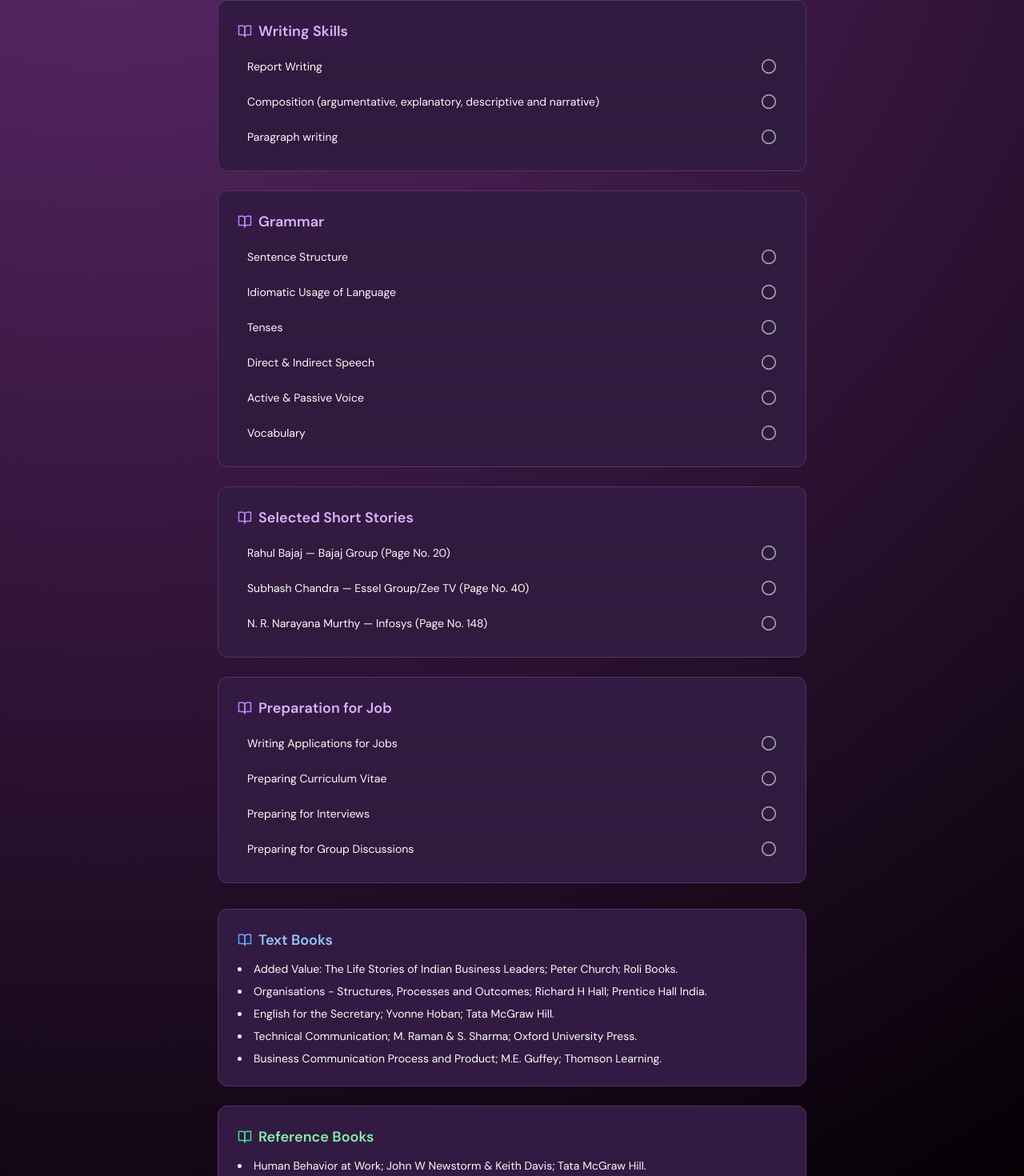
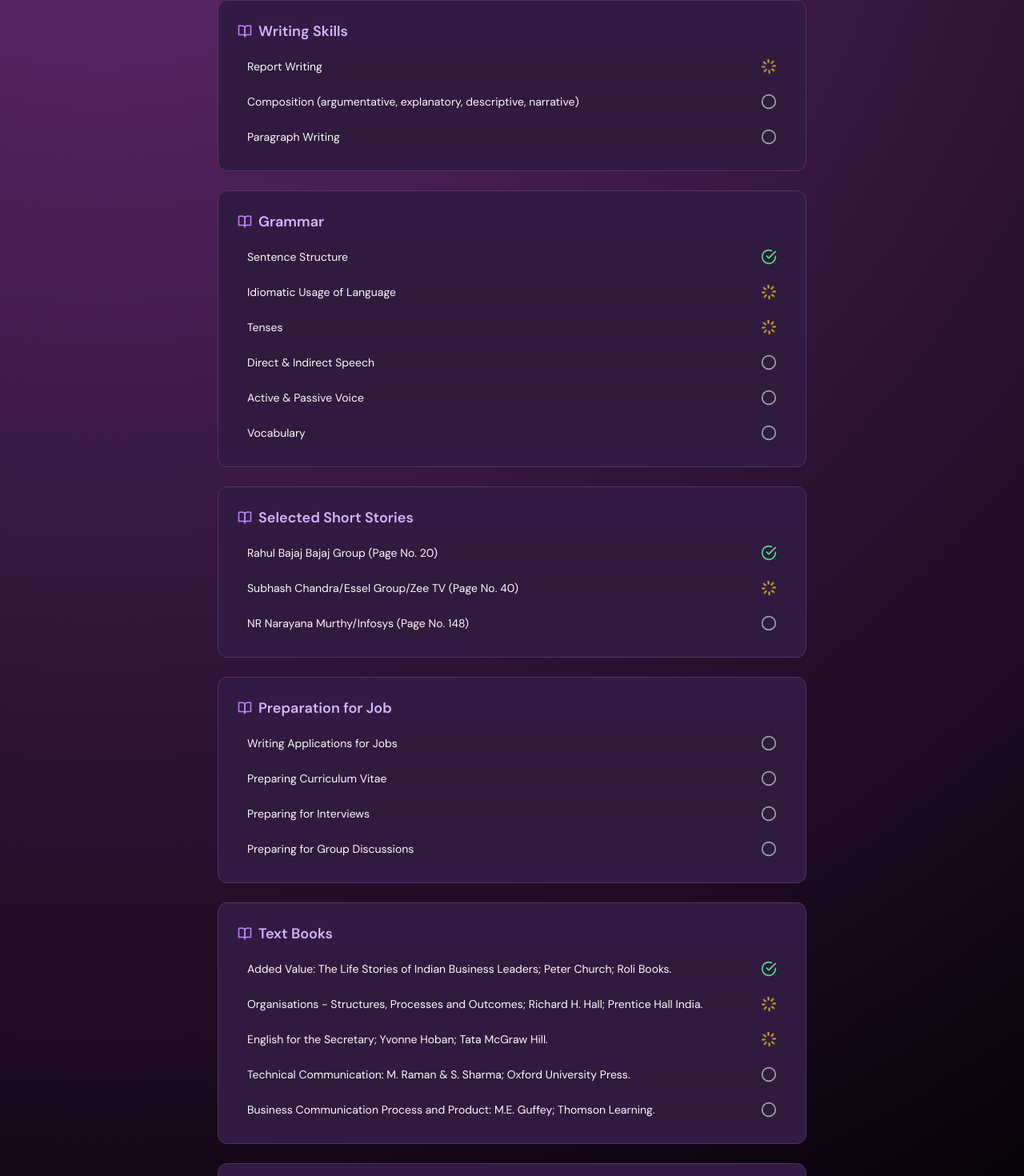
Before and after one commit to pyKinsu/VVITConnect, a Next.js app: page /bca/semester1/syllabus/101 in a window 1280 px wide. Shown: the part 884-2354 px from the top of the page at 80% size. Built offline with nearby package versions, Linux system fonts and the light colour scheme.

Commit message:
Update page.tsx

```diff
--- a/src/app/bca/semester1/syllabus/101/page.tsx
+++ b/src/app/bca/semester1/syllabus/101/page.tsx
@@ -1,91 +1,90 @@
 "use client";
 
-import { useState } from "react";
 import { FiCircle, FiCheckCircle, FiLoader, FiBookOpen } from "react-icons/fi";
 
-export default function EnglishSyllabusPage() {
-  const syllabus = [
+// ================== EDITABLE SYLLABUS DATA ==================
+// Status: 0 = Not Started, 1 = In Progress, 2 = Completed
+const syllabusData = [
   {
     title: "Business Correspondence",
     topics: [
-        "Structure of a Letter",
-        "Inquiry Letter",
-        "Sales Letter",
-        "Order Letter",
-        "Complaints",
-        "Complaint Handling",
-        "Routine letter",
+      { name: "Structure of a Letter", status: 2 },
+      { name: "Inquiry Letter", status: 2 },
+      { name: "Sales Letter", status: 1 },
+      { name: "Order Letter", status: 0 },
+      { name: "Complaints", status: 0 },
+      { name: "Complaint Handling", status: 0 },
+      { name: "Routine letter", status: 0 },
     ],
   },
   {
     title: "Government Correspondence",
-      topics: ["Memo", "Agenda", "Minutes", "Proposals"],
+    topics: [
+      { name: "Memo", status: 1 },
+      { name: "Agenda", status: 0 },
+      { name: "Minutes", status: 0 },
+      { name: "Proposals", status: 0 },
+    ],
   },
   {
     title: "Writing Skills",
     topics: [
-        "Report Writing",
-        "Composition (argumentative, explanatory, descriptive and narrative)",
-        "Paragraph writing",
+      { name: "Report Writing", status: 1 },
+      { name: "Composition (argumentative, explanatory, descriptive, narrative)", status: 0 },
+      { name: "Paragraph Writing", status: 0 },
     ],
   },
   {
     title: "Grammar",
     topics: [
-        "Sentence Structure",
-        "Idiomatic Usage of Language",
-        "Tenses",
-        "Direct & Indirect Speech",
-        "Active & Passive Voice",
-        "Vocabulary",
+      { name: "Sentence Structure", status: 2 },
+      { name: "Idiomatic Usage of Language", status: 1 },
+      { name: "Tenses", status: 1 },
+      { name: "Direct & Indirect Speech", status: 0 },
+      { name: "Active & Passive Voice", status: 0 },
+      { name: "Vocabulary", status: 0 },
     ],
   },
   {
     title: "Selected Short Stories",
     topics: [
-        "Rahul Bajaj — Bajaj Group (Page No. 20)",
-        "Subhash Chandra — Essel Group/Zee TV (Page No. 40)",
-        "N. R. Narayana Murthy — Infosys (Page No. 148)",
+      { name: "Rahul Bajaj Bajaj Group (Page No. 20)", status: 2 },
+      { name: "Subhash Chandra/Essel Group/Zee TV (Page No. 40)", status: 1 },
+      { name: "NR Narayana Murthy/Infosys (Page No. 148)", status: 0 },
     ],
   },
   {
     title: "Preparation for Job",
     topics: [
-        "Writing Applications for Jobs",
-        "Preparing Curriculum Vitae",
-        "Preparing for Interviews",
-        "Preparing for Group Discussions",
+      { name: "Writing Applications for Jobs", status: 0 },
+      { name: "Preparing Curriculum Vitae", status: 0 },
+      { name: "Preparing for Interviews", status: 0 },
+      { name: "Preparing for Group Discussions", status: 0 },
+    ],
+  },
+  {
+    title: "Text Books",
+    topics: [
+      { name: "Added Value: The Life Stories of Indian Business Leaders; Peter Church; Roli Books.", status: 2 },
+      { name: "Organisations - Structures, Processes and Outcomes; Richard H. Hall; Prentice Hall India.", status: 1 },
+      { name: "English for the Secretary; Yvonne Hoban; Tata McGraw Hill.", status: 1 },
+      { name: "Technical Communication: M. Raman & S. Sharma; Oxford University Press.", status: 0 },
+      { name: "Business Communication Process and Product: M.E. Guffey; Thomson Learning.", status: 0 },
+    ],
+  },
+  {
+    title: "Reference Books",
+    topics: [
+      { name: "Human Behavior at Work; John W Newstorm & Keith Davis; Tata McGraw Hill.", status: 1 },
+      { name: "The Most Common Mistakes in English Usage; Thomas Elliot Berry; Tata McGraw Hill.", status: 0 },
+      { name: "Business Communication: R.K. Madhukar; Vikas Publication.", status: 0 },
     ],
   },
 ];
 
-  const textBooks = [
-    "Added Value: The Life Stories of Indian Business Leaders; Peter Church; Roli Books.",
-    "Organisations - Structures, Processes and Outcomes; Richard H Hall; Prentice Hall India.",
-    "English for the Secretary; Yvonne Hoban; Tata McGraw Hill.",
-    "Technical Communication; M. Raman & S. Sharma; Oxford University Press.",
-    "Business Communication Process and Product; M.E. Guffey; Thomson Learning.",
-  ];
-
-  const referenceBooks = [
-    "Human Behavior at Work; John W Newstorm & Keith Davis; Tata McGraw Hill.",
-    "The Most Common Mistakes in English Usage; Thomas Elliot Berry; Tata McGraw Hill.",
-    "Business Communication; R.K. Madhukar; Vikas Publication.",
-  ];
-
-  // 0 = Not started, 1 = In progress, 2 = Done
-  const [status, setStatus] = useState<{ [key: string]: number }>({});
-
-  const toggleStatus = (topic: string) => {
-    setStatus((prev) => ({
-      ...prev,
-      [topic]: ((prev[topic] ?? 0) + 1) % 3, // cycles between 0,1,2
-    }));
-  };
-
-  const renderIcon = (topic: string) => {
-    const state = status[topic] ?? 0;
-    switch (state) {
+// ================== RENDER ICON FUNCTION ==================
+const renderIcon = (status: number) => {
+  switch (status) {
     case 1:
       return <FiLoader className="text-yellow-400 w-5 h-5 animate-spin-slow" />;
     case 2:
@@ -95,30 +94,28 @@
   }
 };
 
+// ================== SYLLABUS VIEWER COMPONENT ==================
+export default function SyllabusViewer() {
   return (
     <main className="min-h-screen px-4 py-8 max-w-3xl mx-auto">
-      {/* Page Title */}
       <h1 className="text-2xl sm:text-3xl font-bold text-center mb-8 bg-clip-text text-transparent bg-gradient-to-r from-purple-400 to-pink-500">
         📘 BCA-101 — Communicative English
       </h1>
 
-      {/* Syllabus Sections */}
       <div className="space-y-6">
-        {syllabus.map((section) => (
+        {syllabusData.map((section) => (
           <div key={section.title} className="section-box text-left">
             <h2 className="text-lg font-semibold flex items-center gap-2 mb-3 text-purple-300">
-              <FiBookOpen className="text-purple-400" />
-              {section.title}
+              <FiBookOpen className="text-purple-400" /> {section.title}
             </h2>
             <ul className="space-y-2">
               {section.topics.map((topic) => (
                 <li
-                  key={topic}
-                  className="flex items-center justify-between bg-muted/30 rounded-lg px-3 py-2 cursor-pointer"
-                  onClick={() => toggleStatus(topic)}
+                  key={topic.name}
+                  className="flex items-center justify-between bg-muted/30 rounded-lg px-3 py-2 cursor-default"
                 >
-                  <span className="text-sm">{topic}</span>
-                  {renderIcon(topic)}
+                  <span className="text-sm">{topic.name}</span>
+                  {renderIcon(topic.status)}
                 </li>
               ))}
             </ul>
@@ -126,37 +123,9 @@
         ))}
       </div>
 
-      {/* Text Books */}
-      <div className="section-box text-left mt-8">
-        <h2 className="text-lg font-semibold flex items-center gap-2 mb-3 text-blue-300">
-          <FiBookOpen className="text-blue-400" />
-          Text Books
-        </h2>
-        <ul className="list-disc list-inside space-y-2 text-sm">
-          {textBooks.map((book) => (
-            <li key={book}>{book}</li>
-          ))}
-        </ul>
-      </div>
-
-      {/* Reference Books */}
-      <div className="section-box text-left mt-6 mb-10">
-        <h2 className="text-lg font-semibold flex items-center gap-2 mb-3 text-green-300">
-          <FiBookOpen className="text-green-400" />
-          Reference Books
-        </h2>
-        <ul className="list-disc list-inside space-y-2 text-sm">
-          {referenceBooks.map((book) => (
-            <li key={book}>{book}</li>
-          ))}
-        </ul>
-      </div>
-    </main>
-  );
-}
-
-// Custom slow spin for loader
-const styles = `
+      {/* Spin Animation */}
+      <style>
+        {`
           @keyframes spin-slow {
             from { transform: rotate(0deg); }
             to { transform: rotate(360deg); }
@@ -164,4 +133,8 @@
           .animate-spin-slow {
             animation: spin-slow 3s linear infinite;
           }
-`;
+        `}
+      </style>
+    </main>
+  );
+}
```
Lines whose indentation alone changed are shown as unchanged.
